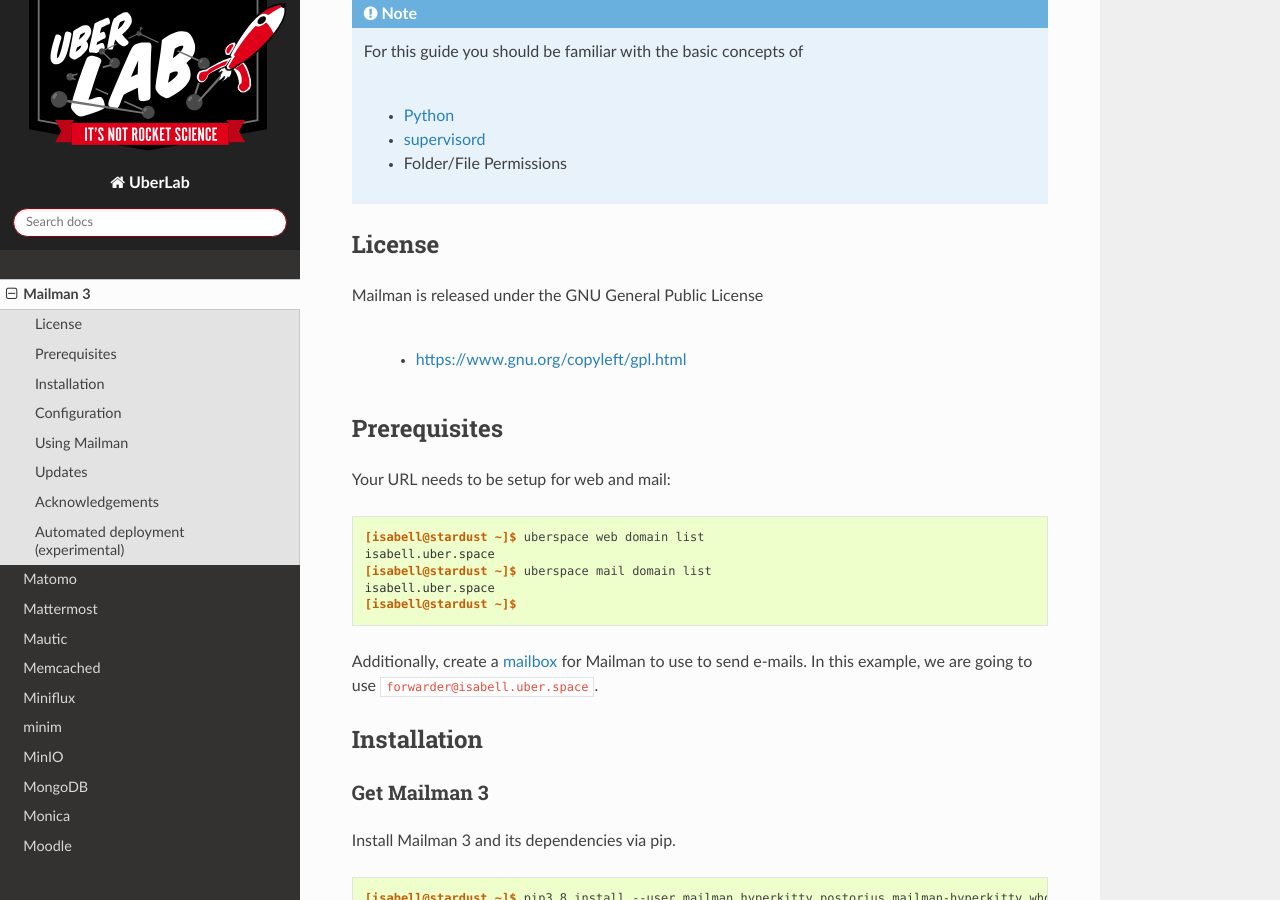
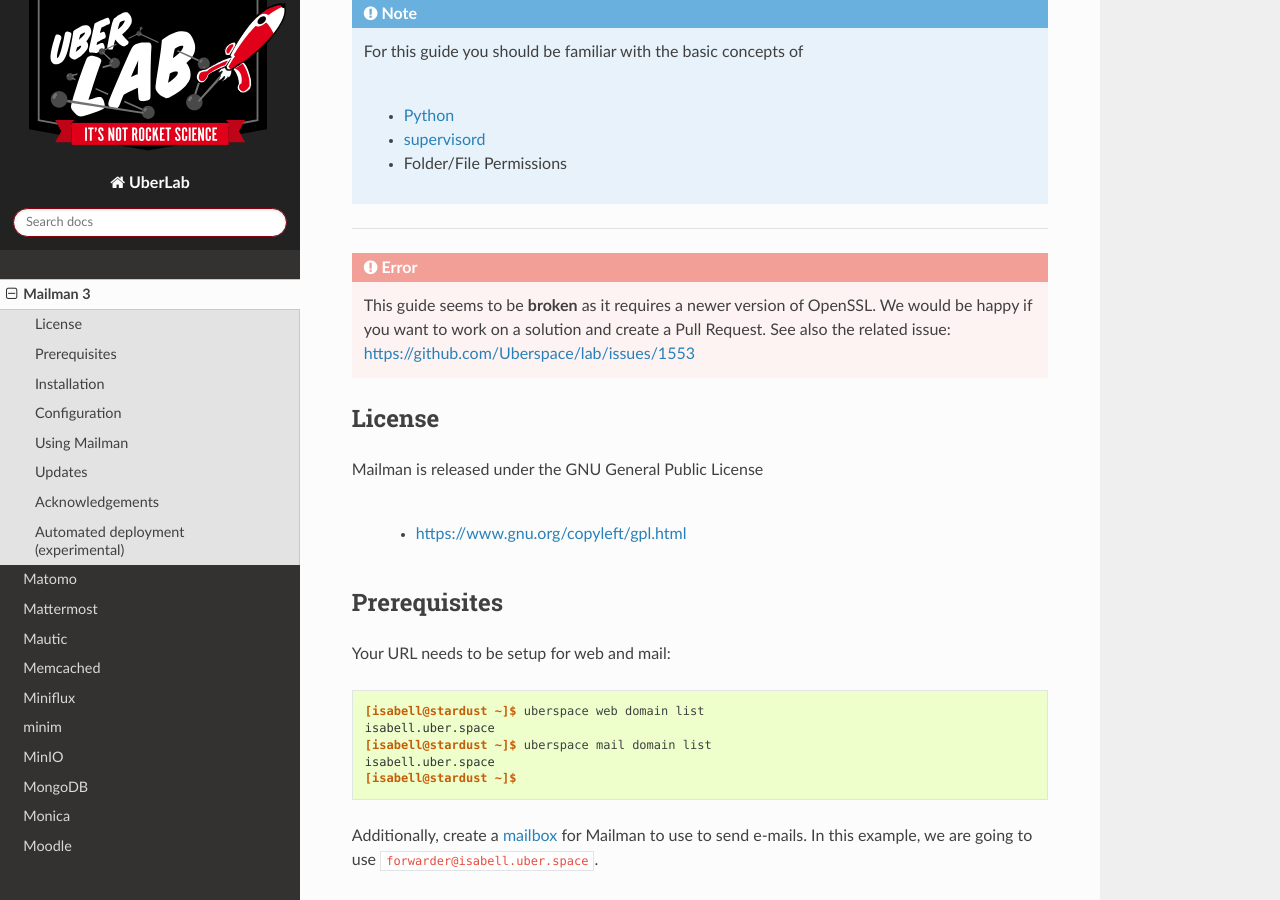
Before and after one commit to Uberspace/lab, a Sphinx documentation site: the page built from source/guide_mailman-3.rst, in a window 1280 px wide and 900 px high, scrolled down 1357 px. Built offline with Sphinx 7.4.7 and the Read the Docs theme 2.0.0, drawn with Linux system fonts in a browser that asks for light colours.

Commit message:
Update guide_mailman-3.rst
Add broken note.

```diff
--- a/source/guide_mailman-3.rst
+++ b/source/guide_mailman-3.rst
@@ -35,12 +35,22 @@
   * :manual:`supervisord <daemons-supervisord>`
   * Folder/File Permissions
 
+----
+
+.. error::
+
+  This guide seems to be **broken** as it requires a newer version of OpenSSL. We would be
+  happy if you want to work on a solution and create a Pull Request.
+  See also the related issue: https://github.com/Uberspace/lab/issues/1553
+
+
 License
 =======
 
 Mailman is released under the GNU General Public License
 
   * https://www.gnu.org/copyleft/gpl.html
+
 
 Prerequisites
 =============
```
